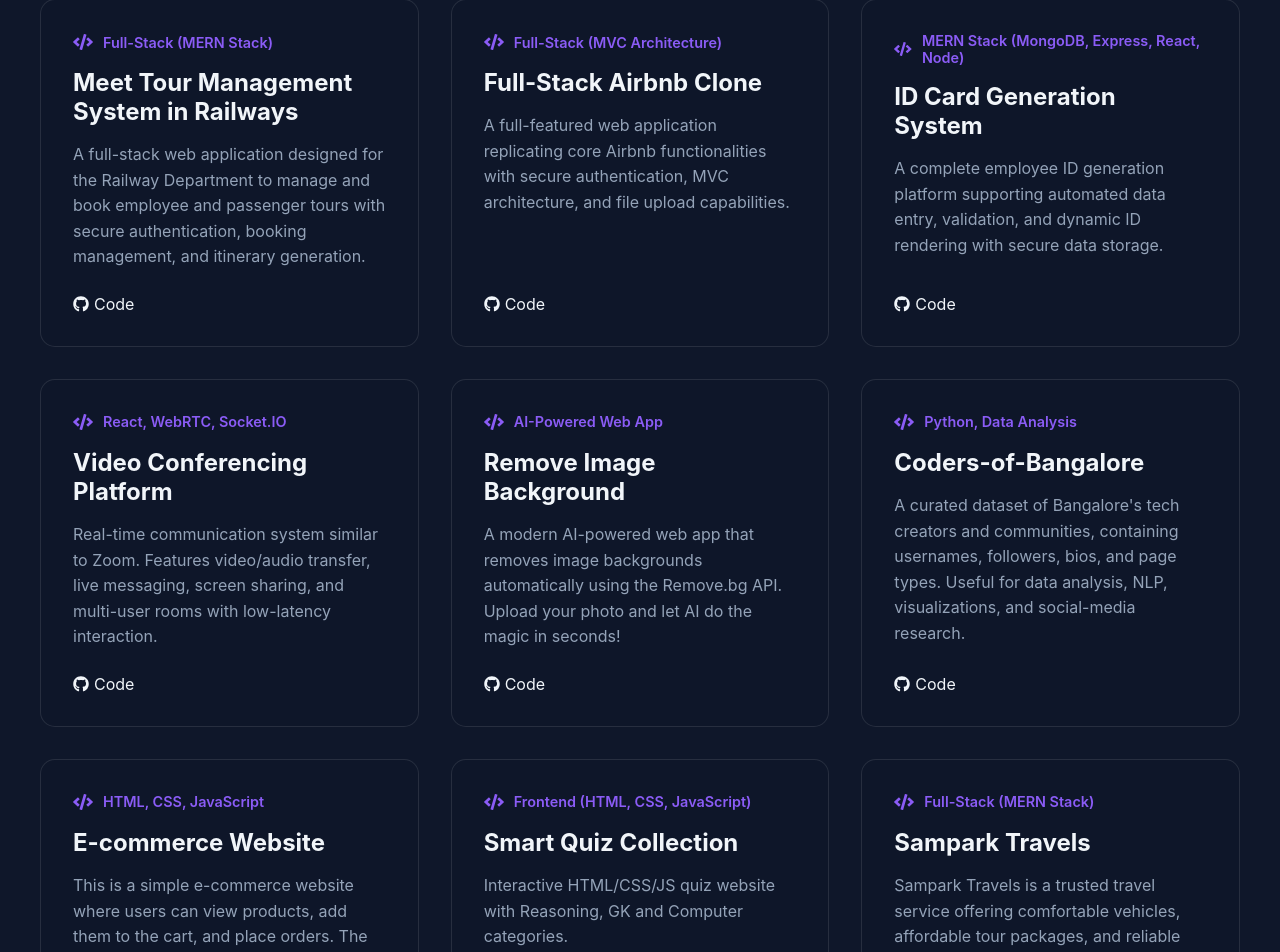
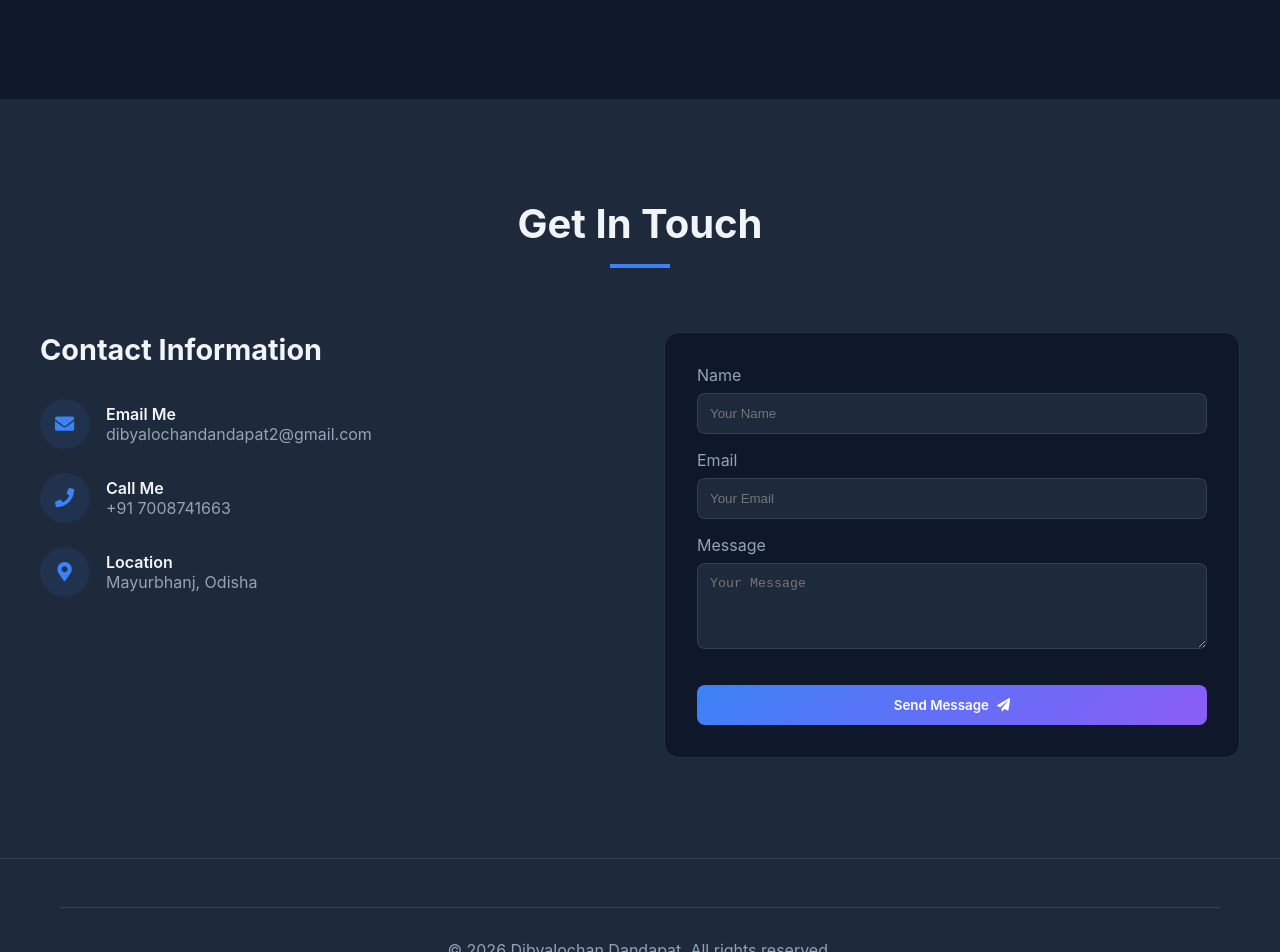
Before and after one commit to dibyalochan006/My-Potfolio, a React (Vite) app in the folder Portofolio/: page /projects in a window 1280 px wide. Shown: the part 234-1186 px from the top of the page. Built offline with nearby package versions, Linux system fonts and the light colour scheme.

Commit message:
Update Projects.jsx

```diff
--- a/Portofolio/src/components/Projects.jsx
+++ b/Portofolio/src/components/Projects.jsx
@@ -6,66 +6,7 @@ import Contact from './Contact';
 
 const Projects = () => {
     const projectsData = [
-        {
-            title: "Meet Tour Management System in Railways",
-            tech: "Full-Stack (MERN Stack)",
-            description: "A full-stack web application designed for the Railway Department to manage and book employee and passenger tours with secure authentication, booking management, and itinerary generation.",
-            links: { github: "#", demo: "#" }
-        },
-        {
-            title: "Full-Stack Airbnb Clone",
-            tech: "Full-Stack (MVC Architecture)",
-            description: "A full-featured web application replicating core Airbnb functionalities with secure authentication, MVC architecture, and file upload capabilities.",
-            links: { github: "#", demo: "#" }
-        },
-        {
-            title: "ID Card Generation System",
-            tech: "MERN Stack (MongoDB, Express, React, Node)",
-            description: "A complete employee ID generation platform supporting automated data entry, validation, and dynamic ID rendering with secure data storage.",
-            links: { github: "#", demo: "#" }
-        },
-        {
-            title: "Video Conferencing Platform",
-            tech: "React, WebRTC, Socket.IO",
-            description: "Real-time communication system similar to Zoom. Features video/audio transfer, live messaging, screen sharing, and multi-user rooms with low-latency interaction.",
-            links: { github: "#", demo: "#" }
-        },
-        {
-            title: "Remove Image Background",
-            tech: "AI-Powered Web App",
-            description: "A modern AI-powered web app that removes image backgrounds automatically using the Remove.bg API. Upload your photo and let AI do the magic in seconds!",
-            links: { github: "#", demo: "#" }
-        },
-        {
-            title: "Coders-of-Bangalore",
-            tech: "Python, Data Analysis",
-            description: "A curated dataset of Bangalore's tech creators and communities, containing usernames, followers, bios, and page types. Useful for data analysis, NLP, visualizations, and social-media research.",
-            links: { github: "#", demo: "#" }
-        },
-        {
-            title: "E-commerce Website",
-            tech: "HTML, CSS, JavaScript",
-            description: "This is a simple e-commerce website where users can view products, add them to the cart, and place orders. The website has a clean design, easy navigation, and basic shopping features.",
-            links: { github: "#", demo: "#" }
-        },
-        {
-            title: "Smart Quiz Collection",
-            tech: "Frontend (HTML, CSS, JavaScript)",
-            description: "Interactive HTML/CSS/JS quiz website with Reasoning, GK and Computer categories.",
-            links: { github: "#", demo: "#" }
-        },
-        {
-            title: "Sampark Travels",
-            tech: "Full-Stack (MERN Stack)",
-            description: "Sampark Travels is a trusted travel service offering comfortable vehicles, affordable tour packages, and reliable transportation for local and outstation journeys with a focus on safety, convenience, and customer satisfaction.",
-            links: { github: "#", demo: "#" }
-        },
-        {
-            title: "Jarvis Voice Assistant",
-            tech: "Python, SpeechRecognition, pyttsx3",
-            description: "Virtual assistant for system task automation. Performs voice-controlled lookups, reminders, app launching, and web automation.",
-            links: { github: "#", demo: "#" }
-        }
+
     ];
 
     return (
```
